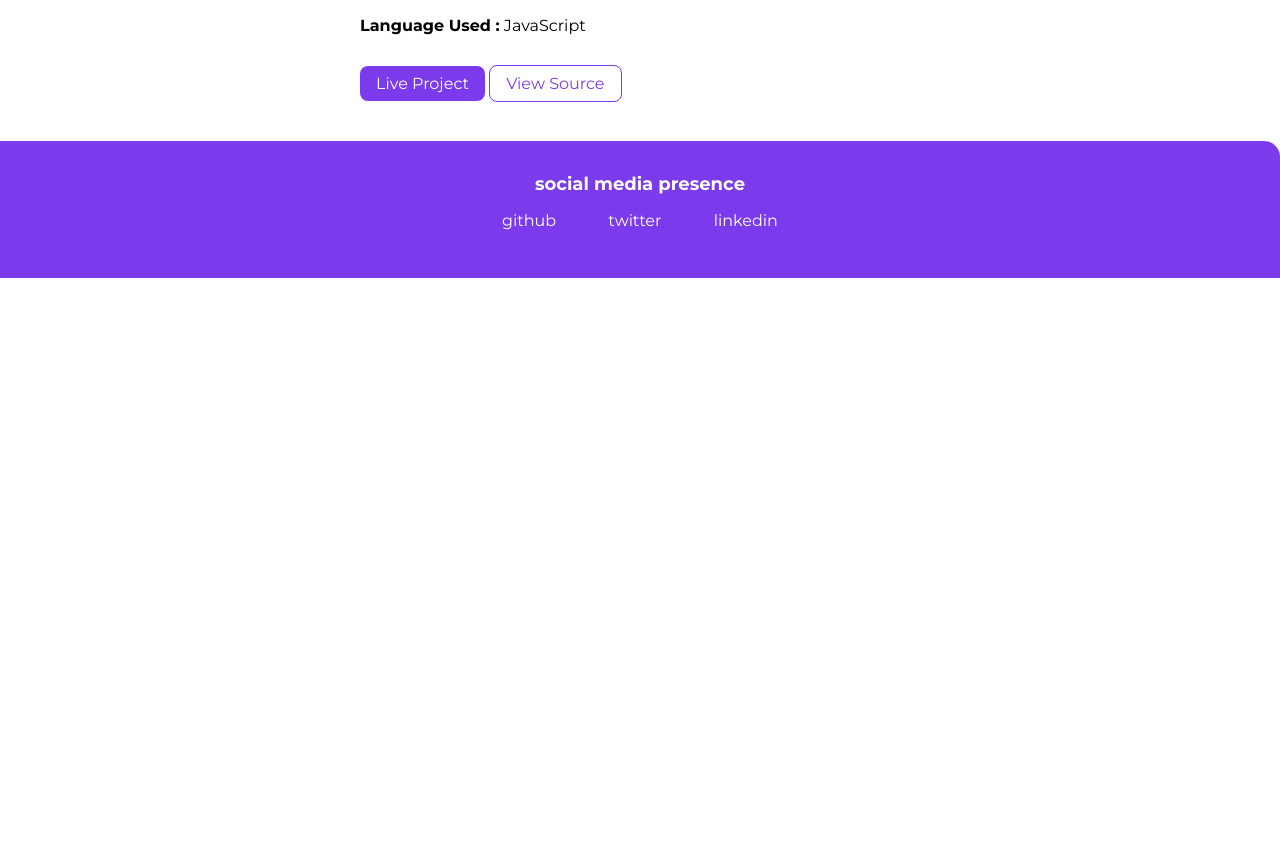
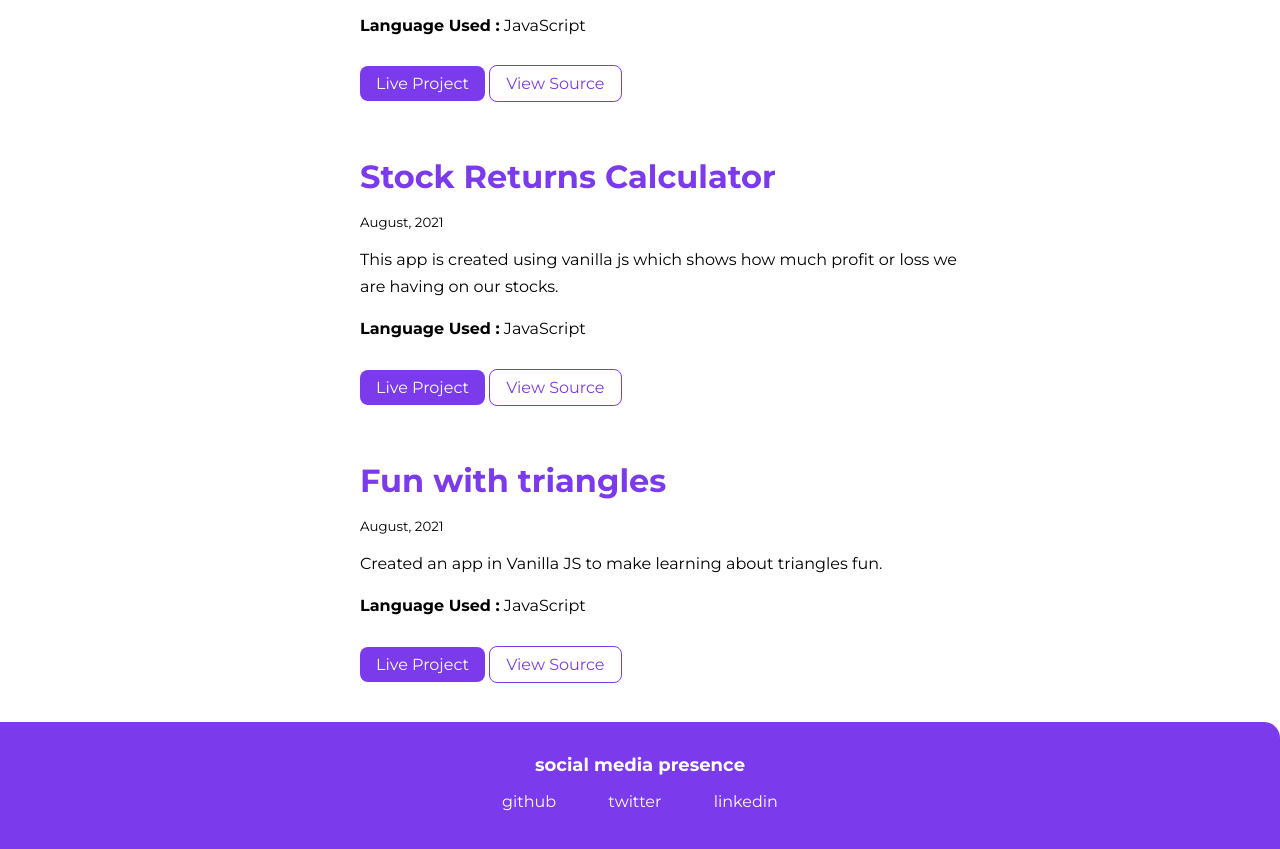
Before and after one commit to Tanjil007/Portfolio, a plain HTML site: page projects.html in a window 1280 px wide. Shown: the part 3420-4269 px from the top of the page. Before the commit the page ends 3698 px from the top, so only its background shows below. Drawn offline with Linux system fonts and the light colour scheme.

Commit message:
initial commit

```diff
--- a/projects.html
+++ b/projects.html
@@ -134,6 +134,26 @@
 				<a class="link link-secondary" href="https://github.com/Tanjil007/mark11-is-your-birthday-lucky">View Source</a>
 			</div>
 		</li>
+		<li>
+			<div class="container container-center">
+				<h1 class="hero-span">Stock Returns Calculator</h1>
+				<small>August, 2021</small>
+				<p>This app is created using vanilla js which shows how much profit or loss we are having on our stocks.</p>
+				<p><strong>Language Used :</strong> JavaScript</p> <br>
+				<a class="link link-primary" href="https://lossandprofit.netlify.app/">Live Project</a>
+				<a class="link link-secondary" href="https://github.com/Tanjil007/mark14-profit-or-loss">View Source</a>
+			</div>
+		</li>
+		<li>
+			<div class="container container-center">
+				<h1 class="hero-span">Fun with triangles</h1>
+				<small>August, 2021</small>
+				<p>Created an app in Vanilla JS to make learning about triangles fun.</p>
+				<p><strong>Language Used :</strong> JavaScript</p> <br>
+				<a class="link link-primary" href="https://playwithtriangle.netlify.app/">Live Project</a>
+				<a class="link link-secondary" href="https://github.com/Tanjil007/mark12-fun-with-triangle">View Source</a>
+			</div>
+		</li>
 	</ul>
 	<footer class="footer">
 		<div class="footer-header">social media presence</div>
```
